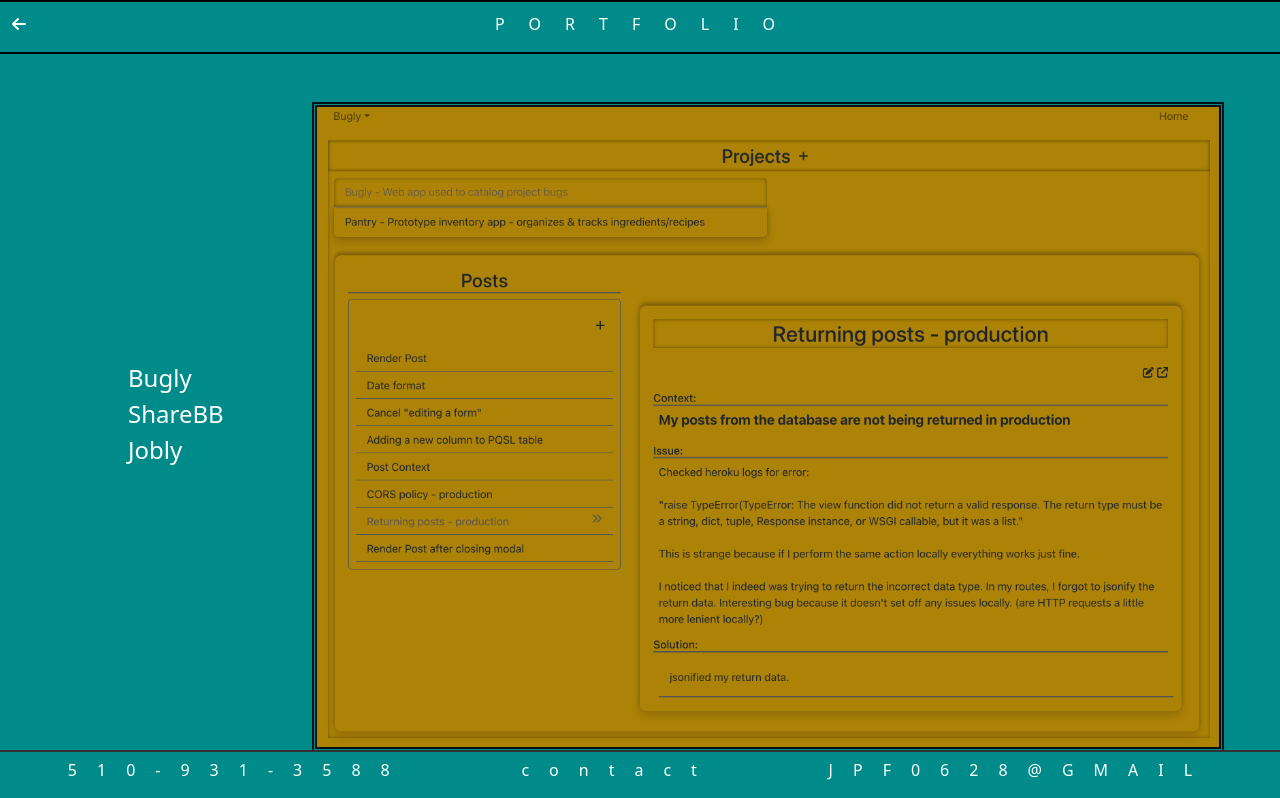
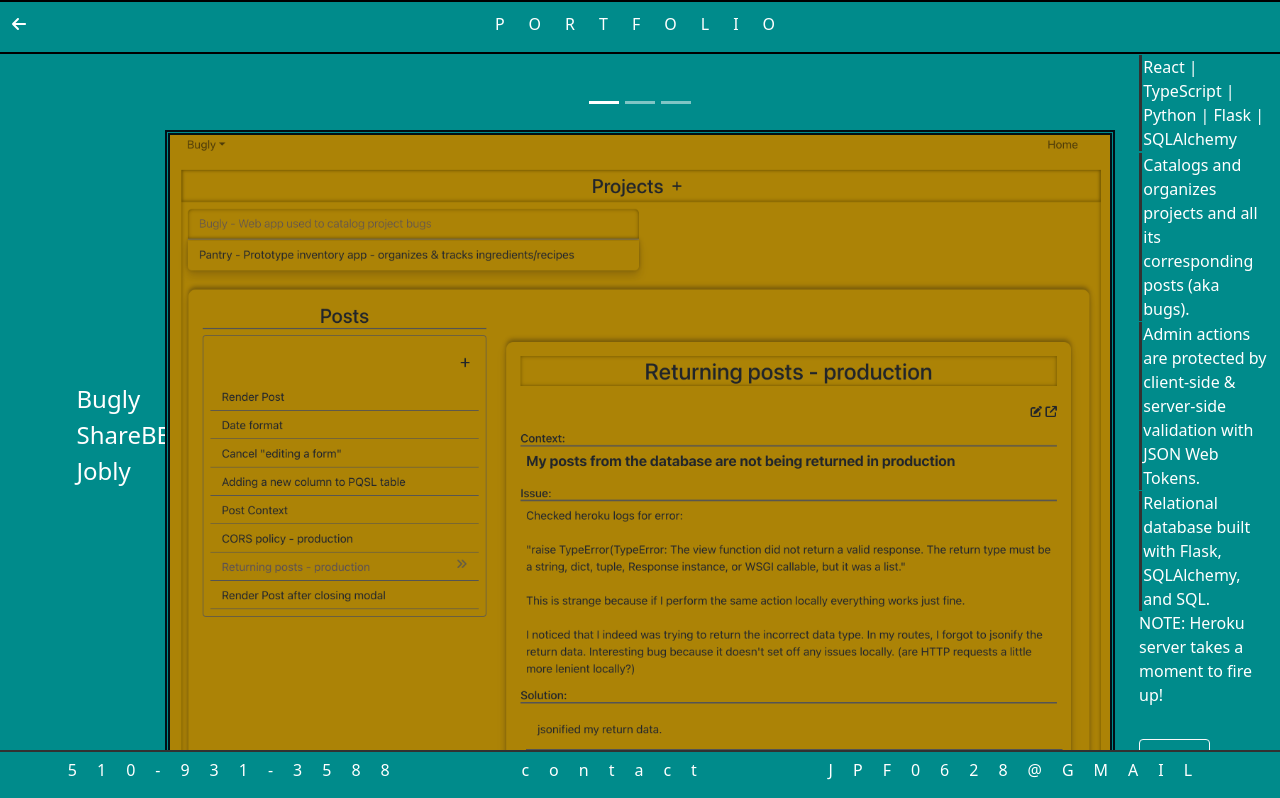
Before and after one commit to JoHeyJo/myWebsiteReact, a React (Create React App) app: page /portfolio in a window 1280 px wide. Shown: the top 798 px of the page. Built offline with nearby package versions, Linux system fonts and the light colour scheme; no server answers.

Commit message:
done styling portfolio

```diff
--- a/src/Portfolio.css
+++ b/src/Portfolio.css
@@ -1,5 +1,5 @@
 .imgCard {
-  padding-top: 3rem;
+  padding-top: 1rem;
   text-align: center;
   user-select: "text";
 }
@@ -10,15 +10,18 @@
 }
 
 .carousel-item {
-  width: 1000px;
+  /* width: 500px; */
+  width: 950px;
   /* height: 850px; */
 }
 
 img {
-  width: auto;
-  height: 650px;
+  /* width: 1000px; */
+  /* height: 650px; */
+  width: 100%;
+  height: auto;
   border: thick double #011016;
-  object-fit: contain;
+  /* object-fit: contain; */
   /* width: 100%;
     height: 100%;
     object-fit: cover; */
@@ -53,8 +56,7 @@ img {
 
 .col {
   align-self: center;
-  text-align: start;
-
+  /* text-align: start; */
 }
 
 a {
@@ -64,3 +66,17 @@ a {
 .login-info {
   font-size: small;
 }
+
+/* #navbar-container {
+  display: flex;
+  align-items: center;
+} */
+
+#details-container {
+  /* display: flex;
+  align-items: center; */
+}
+
+.carousel-indicators {
+  position: relative;
+}
--- a/src/Portfolio.js
+++ b/src/Portfolio.js
@@ -21,9 +21,9 @@ function Portfolio() {
   };
 
   return (
-    <Container >
+    <Container className="">
       <Row>
-        <Col>
+        <Col id="navbar-container">
           <Navbar className="portfolio-nav">
             <Link onClick={(e) => handleSelect(0)} className="Nav-font fs-4" to=""
             >Bugly</Link>
@@ -37,7 +37,7 @@ function Portfolio() {
               >Memory Game</Link> */}
           </Navbar>
         </Col>
-        <Col className="preview-container">
+        <Col className="preview-container" >
           <Carousel
             activeIndex={index}
             onSelect={handleSelect}
@@ -48,8 +48,10 @@ function Portfolio() {
             <Carousel.Item>
               <a href="https://bugly-olive.vercel.app/" target="_blank">
                 <img
+                  // className="img-fluid"
                   src={bugly}
                   alt="bugly slide"
+                  // style={{ height: '650px', width: 'auto' }}
                 />
               </a>
               <Carousel.Caption className="caption">
@@ -114,7 +116,7 @@ function Portfolio() {
 
           </Carousel>
         </Col>
-        <Col>
+        <Col id="details-container">
           {/* bugly */}
           {index === 0 &&
             <>
@@ -123,6 +125,7 @@ function Portfolio() {
                 <li className="details-font-small ">Catalogs and organizes projects and all its corresponding posts (aka bugs). </li>
                 <li className="details-font-small ">Admin actions are protected by client-side & server-side validation with JSON Web Tokens.</li>
                 <li className="details-font-small ">Relational database built with Flask, SQLAlchemy, and SQL.</li>
+                <p>NOTE: Heroku server takes a moment to fire up!</p>
               </ul>
             <Button href="https://bugly-olive.vercel.app/" target="_blank" variant="outline-light">Demo</Button>{' '}
             <Button href="https://github.com/JoHeyJo/bugly" target="_blank" variant="outline-light">GitHub</Button>
@@ -136,6 +139,7 @@ function Portfolio() {
                 <li className="details-font ">Features user signup, authorization, and authentication.  </li>
                 <li className="details-font ">Auth with JSON Web Tokens & password encryption with BCrypt.</li>
                 <li className="details-font ">Relational database built with Flask and SQLAlchemy. </li>
+                <p>NOTE: Heroku server takes a moment to fire up!</p>
               </ul>
             <Button href="https://sharebb-fe.vercel.app/" target="_blank" variant="outline-light">Demo</Button>{' '}
             <Button href="https://github.com/JoHeyJo/shareBB" target="_blank" variant="outline-light">GitHub</Button>
@@ -149,6 +153,7 @@ function Portfolio() {
                 <li className="details-font ">Features React integrated with Express RESTful API.</li>
                 <li className="details-font ">All Routes protected with JSON Web Tokens.</li>
                 <li className="details-font ">Passwords encrypted using BCrypt.</li>
+                <p>NOTE: Heroku server takes a moment to fire up!</p>
               </ul>
             <Button href="https://jobly-frontend.vercel.app/" target="_blank"  variant="outline-light">Demo</Button>{' '}
             <Button href="https://github.com/JoHeyJo/jobly-frontend" target="_blank"  variant="outline-light">GitHub</Button>
```
Also changed, not shown: 2 other files (tests, documents, lock files or other folders).
